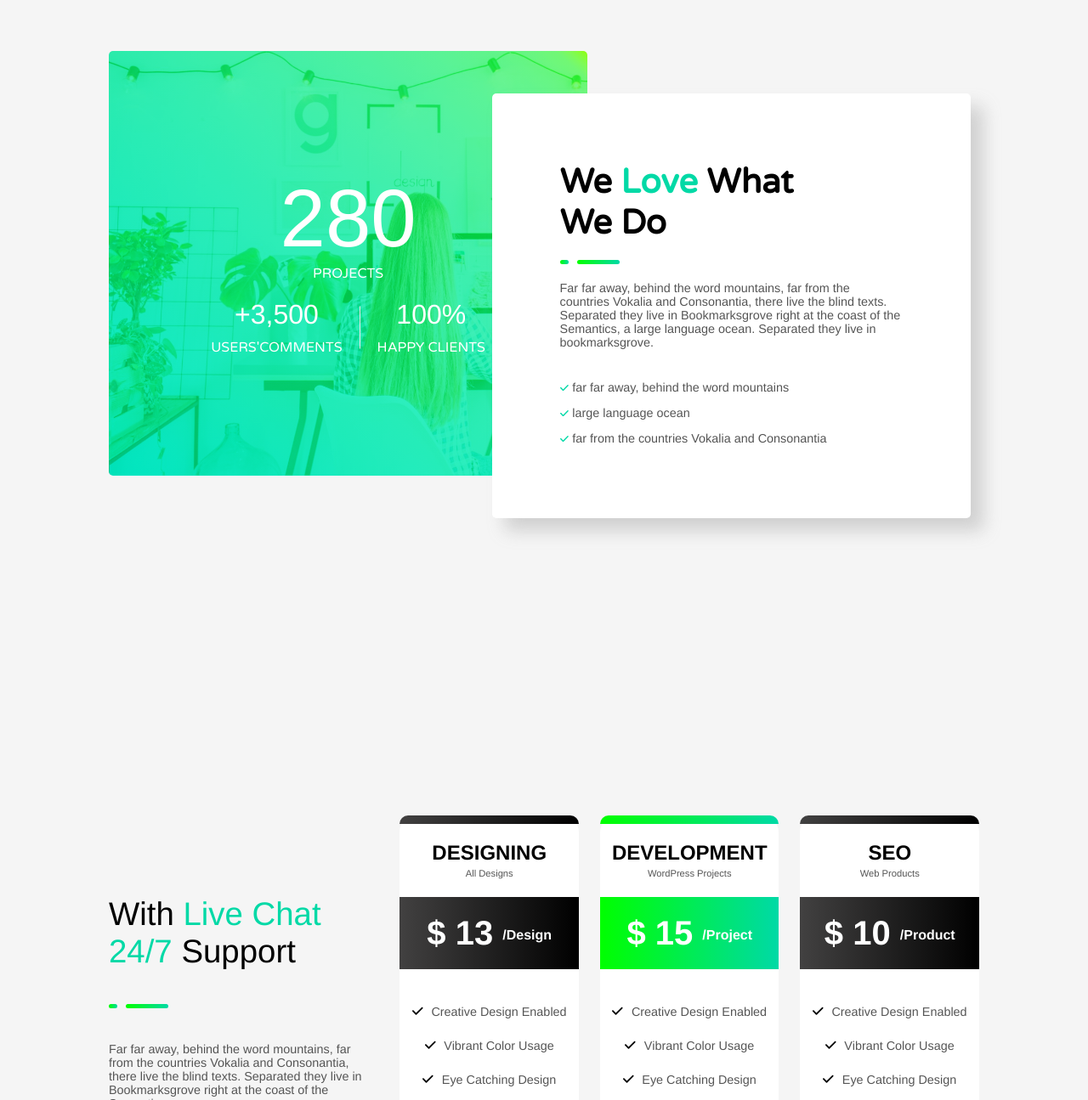
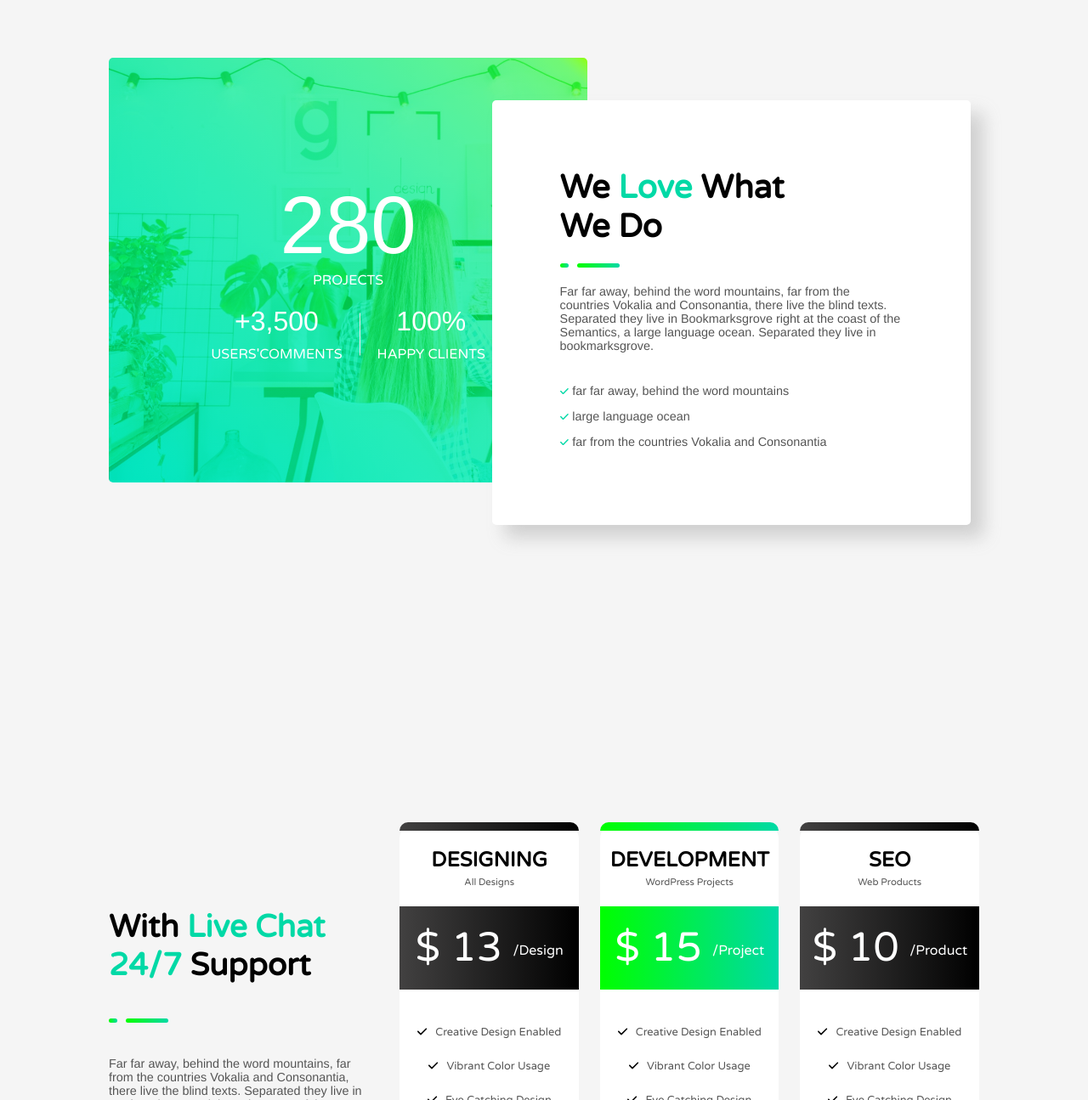
Before and after one commit to mecarm/proj-html-vuejs, a Vue app: page / in a window 1280 px wide. Shown: the part 4153-5448 px from the top of the page at 85% size. Built offline with nearby package versions, Linux system fonts and the light colour scheme.

Commit message:
fix font e layout

```diff
--- a/src/components/FooterComp.vue
+++ b/src/components/FooterComp.vue
@@ -41,6 +41,9 @@
             <img class="img" src="../assets/images/map.png" alt="location on map">
         </div>
     </div>
+    <div class="black-bottom-footer">
+
+    </div>
   </footer>
 </template>
 
@@ -63,6 +66,10 @@ export default {
         flex-basis: 24%;
         .img{
             width: 100%;
+        }
+
+        h3{
+            font-family: 'Varela Round', sans-serif;
         }
 
         li{
--- a/src/components/FourthSection.vue
+++ b/src/components/FourthSection.vue
@@ -118,7 +118,7 @@ section{
 
                         h1 {
                             font-family: 'Varela Round', sans-serif;
-                            font-size: 2.5rem;
+                            font-size: 2.4rem;
                         }
 
                         span {
--- a/src/components/NewsBlogSection.vue
+++ b/src/components/NewsBlogSection.vue
@@ -65,7 +65,7 @@ export default {
 @import url('https://fonts.googleapis.com/css2?family=Ubuntu&family=Varela+Round&display=swap');
 section{
   padding: $vertical-center-pd;
-  position: relative
+  position: relative;
 }
 .container {
   @include center;
@@ -74,6 +74,7 @@ section{
   h1 {
     font-size: 2.4rem;
     font-weight: 500;
+    font-family: 'Varela Round', sans-serif;
   }
 
   span {
@@ -134,7 +135,11 @@ section{
       position: absolute;
       bottom: -30px;
       box-shadow: 0px 15px 20px rgba(0, 0, 0, 0.4);
+      font-family: 'Varela Round', sans-serif;
 
+      h3{
+        font-weight: 500;
+      }
     }
   }
   .card-1{
--- a/src/components/ReviewSection.vue
+++ b/src/components/ReviewSection.vue
@@ -34,6 +34,7 @@ section{
     background-size: cover;
     background-repeat: no-repeat;
     text-align: center;
+    font-family: 'Varela Round', sans-serif;
 }
 .container{
     padding: 150px 0;
@@ -45,7 +46,7 @@ section{
     }
     p{
         padding: 50px 300px;
-        font-size: 1.2rem;
+        font-size: 1.1rem;
         font-style: italic;
         line-height: 30px;
     }
--- a/src/components/SubscriptionSection.vue
+++ b/src/components/SubscriptionSection.vue
@@ -97,8 +97,9 @@ section{
         flex-basis: 30%;
 
         h1 {
-            font-size: 2.4rem;
-            font-weight: 500;
+            font-size: 2.3rem;
+            font-family: 'Varela Round', sans-serif;
+
         }
         span {
             color: $primary-brand-color;
@@ -134,6 +135,8 @@ section{
     background: white;
     text-align: center;
     border-radius: 20px;
+    font-family: 'Varela Round', sans-serif;
+
     .vert-line{
         border-radius: 20px 20px 0 0 ;
         height: 10px;
@@ -160,7 +163,8 @@ section{
     .price{
         padding: 20px 0;
         h1{
-            font-size: 2.5rem;
+            font-size: 3rem;
+            font-weight: 100;
             color: white;
             span{
                 font-size: 1rem;
@@ -173,7 +177,7 @@ section{
         li{
             list-style: none;
             color: $grey-text;
-            font-size: 0.9rem;
+            font-size: 0.8rem;
             line-height: 40px;
             .icon{
                 margin-right: 10px;
--- a/src/components/ThirdSection.vue
+++ b/src/components/ThirdSection.vue
@@ -73,6 +73,7 @@ export default {
         h1{
             font-size: 2.4rem;
             font-weight: 500;
+            font-family: 'Varela Round', sans-serif;
         }
 
         span{
```
